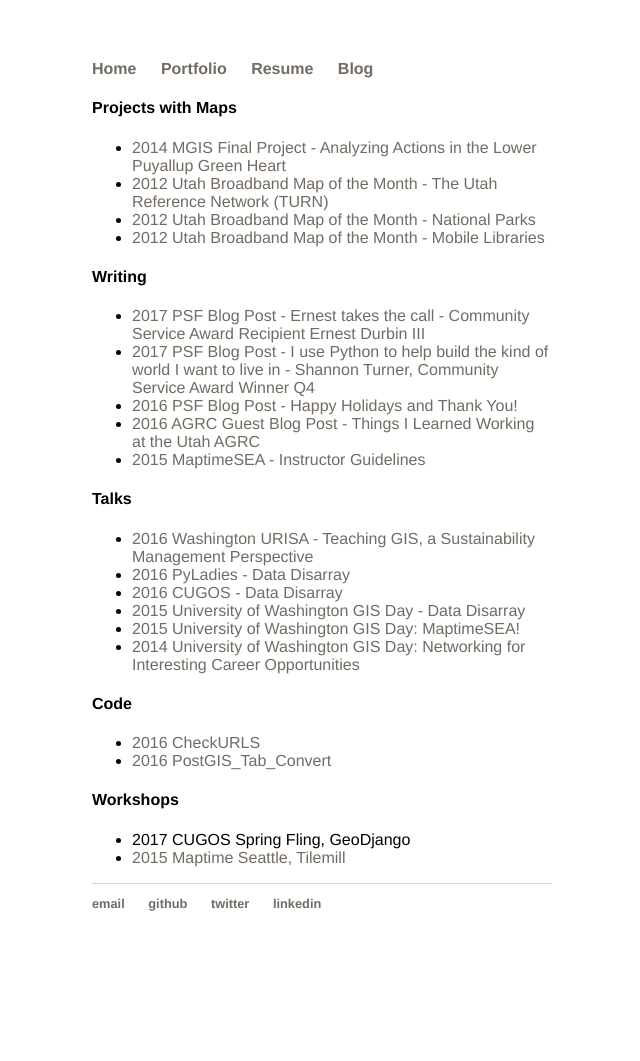
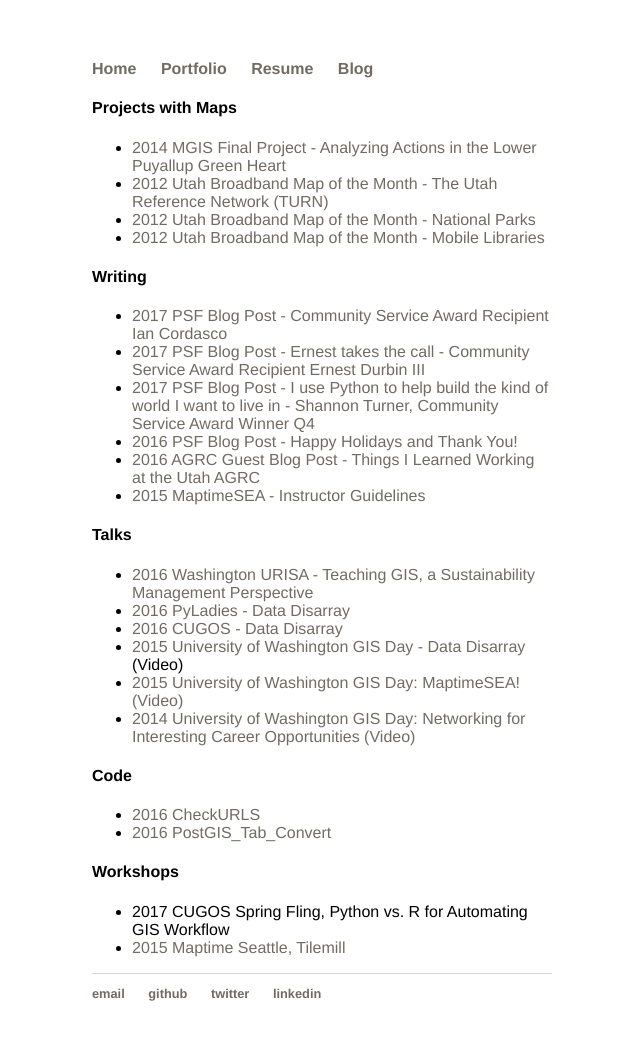
Before and after one commit to christyheaton/christyheaton.github.io, a Jekyll site: the page built from portfolio/index.html, in a window 1280 px wide. Shown: the whole page, without its empty margins (318-958 px from the left). Built offline with Jekyll 4.4.1, drawn with Linux system fonts in a browser that asks for light colours; before the commit the page ends 971 px from its top, so only the background shows below that.

Commit message:
added blog post, added video to talks with video, updated cugos workshop title

```diff
--- a/portfolio/index.html
+++ b/portfolio/index.html
@@ -14,6 +14,7 @@
 
 <h4>Writing</h4>
 <ul>
+  <li><a href="http://pyfound.blogspot.com/2017/04/the-ego-less-developer-community.html" target="_blank"><span>2017</span> PSF Blog Post - Community Service Award Recipient Ian Cordasco</a></li>
 	<li><a href="http://pyfound.blogspot.com/2017/03/ernest-takes-call-community-service.html" target="_blank"><span>2017</span> PSF Blog Post - Ernest takes the call - Community Service Award Recipient Ernest Durbin III</a></li>
 	<li><a href="http://pyfound.blogspot.com/2017/01/i-use-python-to-help-build-kind-of.html" target="_blank"><span>2017</span> PSF Blog Post - I use Python to help build the kind of world I want to live in - Shannon Turner, Community Service Award Winner Q4</a></li>
 	<li><a href="http://pyfound.blogspot.com/2016/12/happy-holidays-and-thank-you.html" target="_blank"><span>2016</span> PSF Blog Post - Happy Holidays and Thank You!</a></li>
@@ -26,9 +27,9 @@
 	<li><a href="http://christyheaton.github.io/Urisa_Presentation_2016/#/" target="_blank"><span>2016</span> Washington URISA - Teaching GIS, a Sustainability Management Perspective</a></li>
     <li><a href="http://christyheaton.github.io/PyLadies_Presentation/#/" target="_blank"><span>2016</span> PyLadies - Data Disarray</a></li>
     <li><a href="http://christyheaton.github.io/cugos_presentation/#/" target="_blank"><span>2016</span> CUGOS - Data Disarray</a></li>
-	<li><a href="https://www.youtube.com/watch?v=SYCi5z05hu4" target="_blank"><span>2015</span> University of Washington GIS Day - Data Disarray</a></li>
-	<li><a href="https://www.youtube.com/watch?v=c5BkiGEv1eA" target="_blank"><span>2015</span> University of Washington GIS Day: MaptimeSEA!</a></li>
-	<li><a href="https://www.youtube.com/watch?v=z-q4znBqokw&t=1s" target="_blank"><span>2014</span> University of Washington GIS Day: Networking for Interesting Career Opportunities</a></li>
+	<li><a href="https://www.youtube.com/watch?v=SYCi5z05hu4" target="_blank"><span>2015</span> University of Washington GIS Day - Data Disarray</a> (Video)</li>
+	<li><a href="https://www.youtube.com/watch?v=c5BkiGEv1eA" target="_blank"><span>2015</span> University of Washington GIS Day: MaptimeSEA! (Video)</a></li>
+	<li><a href="https://www.youtube.com/watch?v=z-q4znBqokw&t=1s" target="_blank"><span>2014</span> University of Washington GIS Day: Networking for Interesting Career Opportunities (Video)</a></li>
 </ul>
 
 <h4>Code</h4>
@@ -39,6 +40,6 @@
 
 <h4>Workshops</h4>
 <ul>
-	<li><span>2017</span> CUGOS Spring Fling, GeoDjango</li>
+	<li><span>2017</span> CUGOS Spring Fling, Python vs. R for Automating GIS Workflow</li>
 	<li><a href="http://maptimesea.github.io/2015/10/07/tilemill.html" target="_blank"><span>2015</span> Maptime Seattle, Tilemill</a></li>
 </ul>
```
